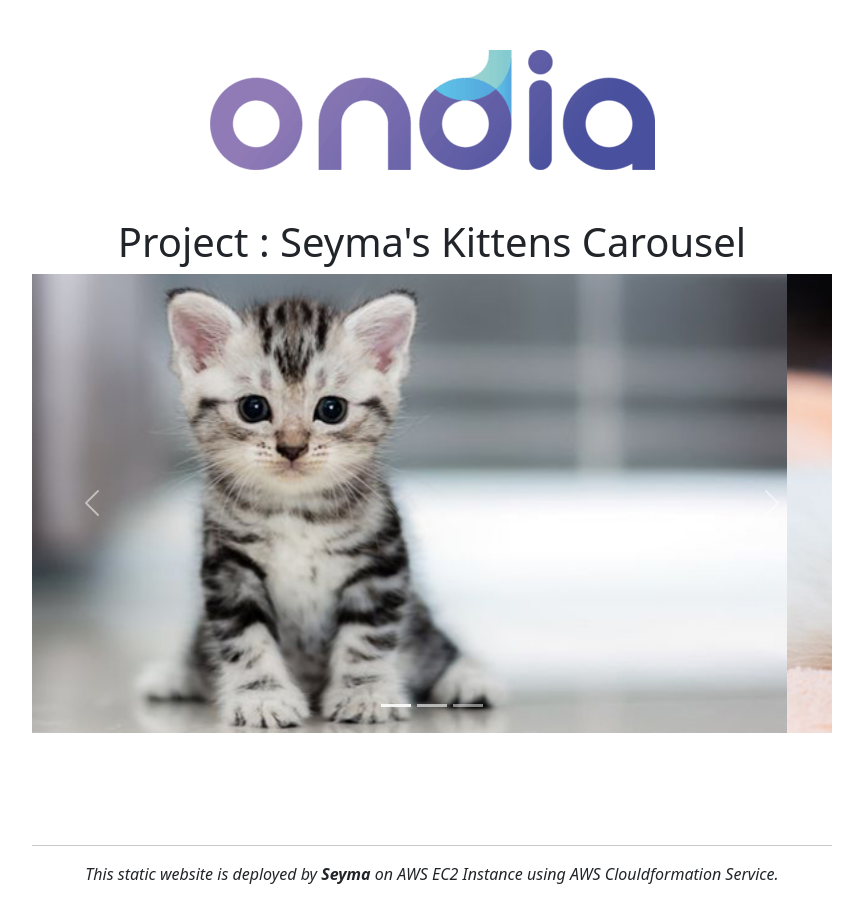
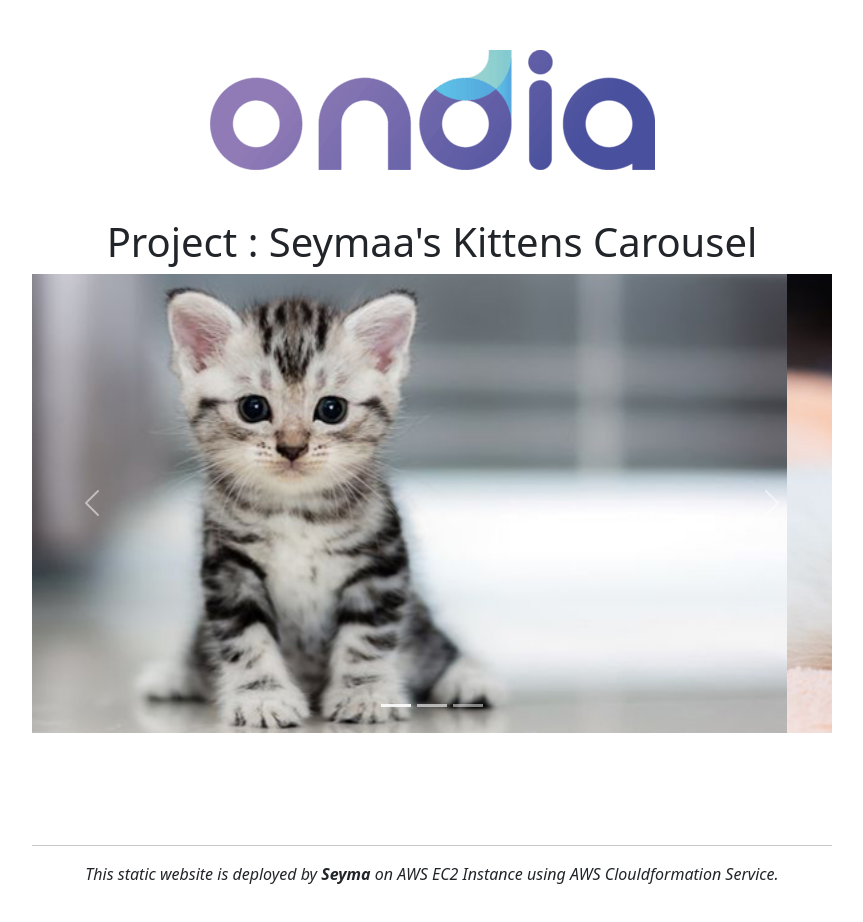
Before and after one commit to Seyma4270/101-kittens-carousel-static-website-ec2, a plain HTML site: page static-web/index.html in a window 1280 px wide. Shown: the whole page, without its empty margins (208-1071 px from the left). Drawn offline with nearby package versions, Linux system fonts and the light colour scheme.

Commit message:
index.html changed

```diff
--- a/static-web/index.html
+++ b/static-web/index.html
@@ -15,7 +15,7 @@
         <div><img src="ondia.png" alt="ondia"></div>
         <br><br>
 
-        <h1>Project : Seyma's Kittens Carousel</h1>
+        <h1>Project : Seymaa's Kittens Carousel</h1>
         <div id="carouselExampleIndicators" class="carousel slide" data-bs-ride="carousel">
         <div class="carousel-indicators">
           <button type="button" data-bs-target="#carouselExampleIndicators" data-bs-slide-to="0" class="active" aria-current="true" aria-label="Slide 1"></button>
```
